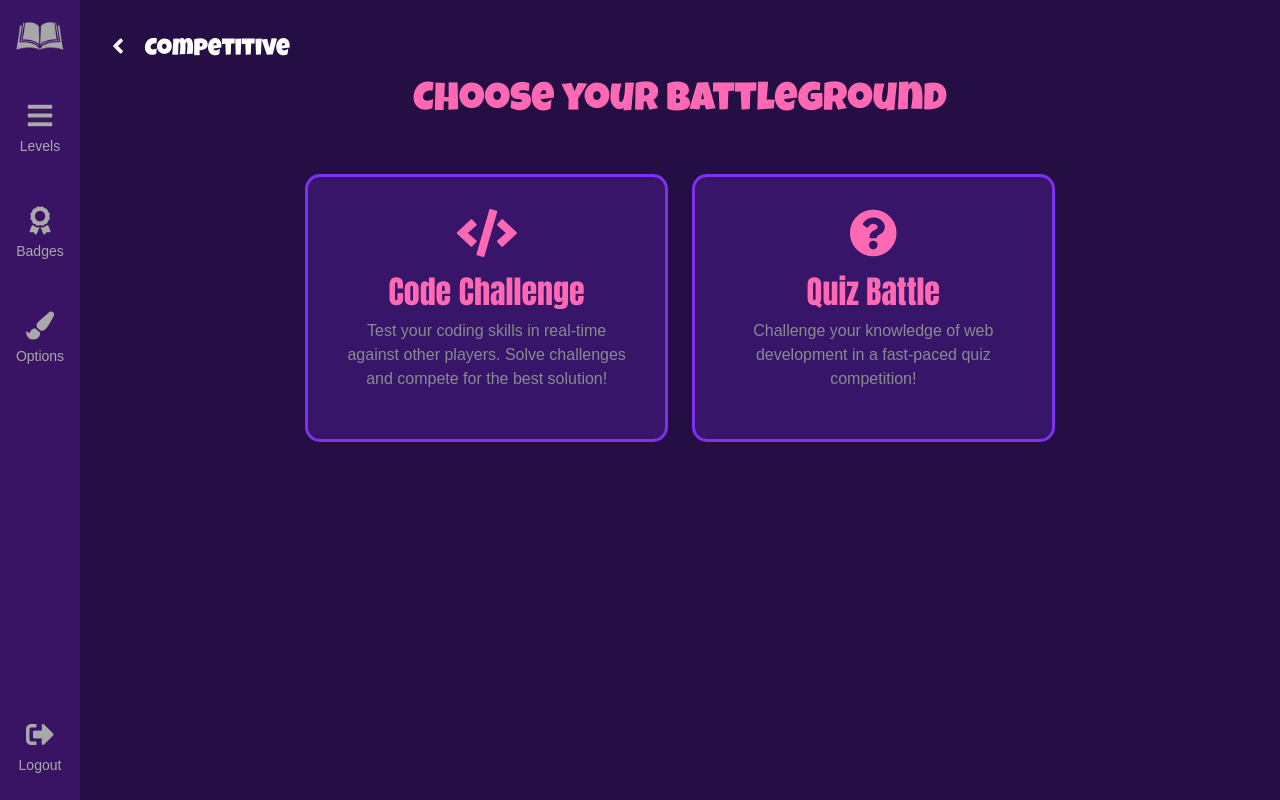
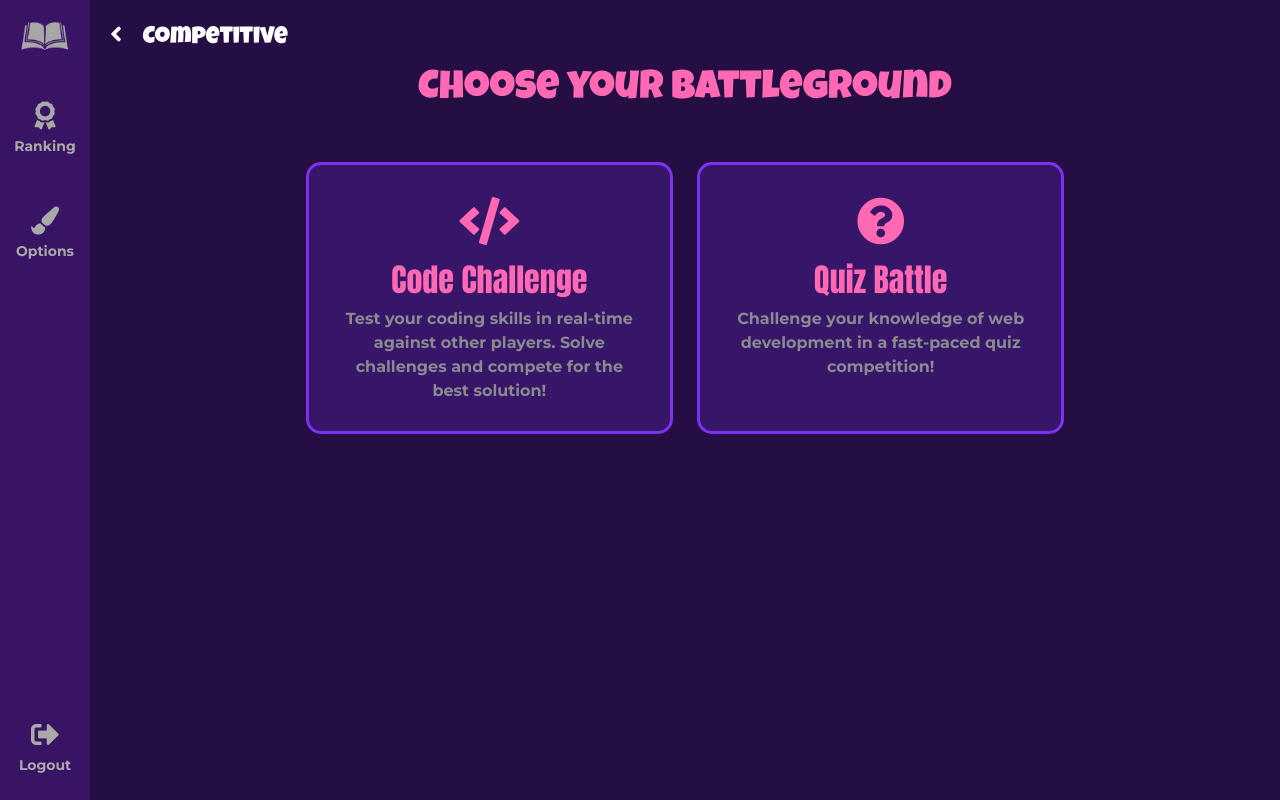
Before and after one commit to Luxanna22/webscape, a Flask app: page /user/competitive in a window 1280 px wide. Run offline with Flask 3, Linux system fonts and the light colour scheme; a user stored in the database is signed in; some libraries are stand-ins or nearby versions.

Commit message:
Enhance competitive.html template by adding new font imports, adjusting sidebar width, and updating layout margins for improved visual consistency. Modify navigation item label from "Badges" to "Ranking" for better clarity.

```diff
--- a/templates/user/competitive.html
+++ b/templates/user/competitive.html
@@ -21,6 +21,9 @@
       rel="stylesheet"
     />
     <style>
+      @import url("https://fonts.googleapis.com/css2?family=Luckiest+Guy&display=swap");
+      @import url("https://fonts.googleapis.com/css2?family=Montserrat:wght@700&display=swap");
+
       :root {
         --bg-color: #240e44;
         --secondary-color: #2d2c2f;
@@ -36,7 +39,7 @@
 
       .sidebar {
         background-color: #3a1464;
-        width: 80px;
+        width: 90px;
         height: 100vh;
         position: fixed;
         top: 0;
@@ -73,8 +76,8 @@
       }
 
       .main-content {
-        margin-left: 80px;
-        padding: 2rem;
+        margin-left: 90px;
+        padding: 20px;
       }
 
       .game-mode-card {
@@ -84,6 +87,7 @@
         padding: 2rem;
         transition: transform 0.2s ease-in-out;
         cursor: pointer;
+        height: 17rem;
       }
 
       .game-mode-card:hover {
@@ -230,13 +234,13 @@
         /></a>
         <br />
       </div>
-      <div class="nav-item levels">
+      <!-- <div class="nav-item levels">
         <i class="fas fa-bars" aria-hidden="true"></i>
         <span>Levels</span>
-      </div>
+      </div> -->
       <div class="nav-item badges">
         <i class="fas fa-award" aria-hidden="true"></i>
-        <span>Badges</span>
+        <span>Ranking</span>
       </div>
       <div class="nav-item options">
         <i class="fas fa-paint-brush" aria-hidden="true"></i>
```
